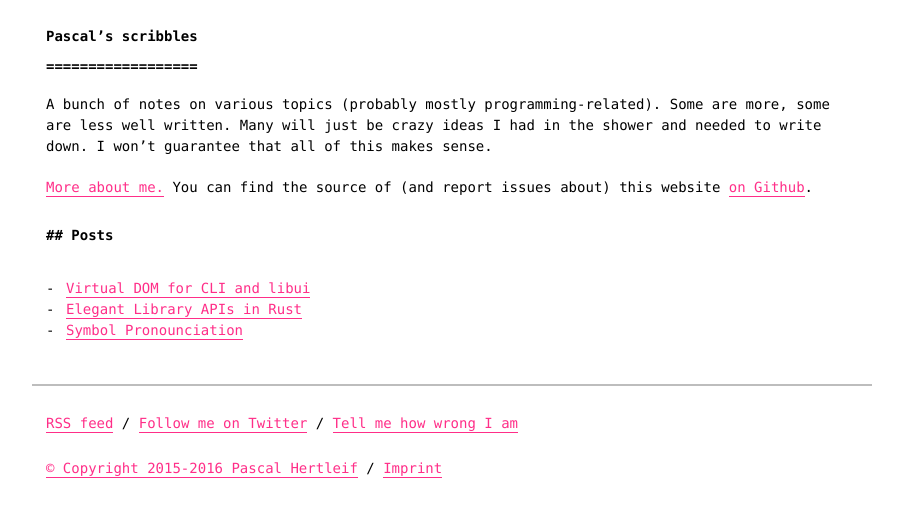
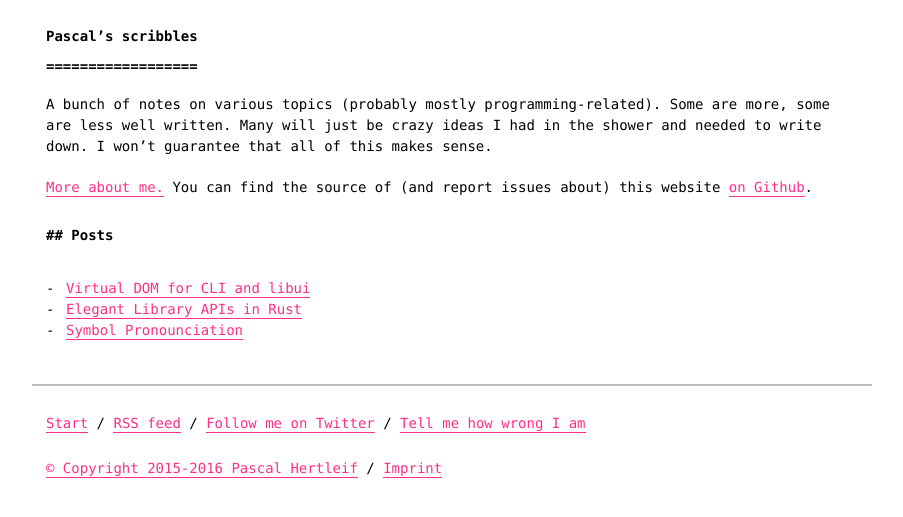
Before and after one commit to killercup/scribbles, a Jekyll site: the page built from README.md, in a window 1280 px wide. Shown: the top 517 px of the page, without its empty margins (188-1091 px from the left). Built offline with Jekyll 4.4.1, drawn with Linux system fonts in a browser that asks for light colours.

Commit message:
Add start link

```diff
--- a/_layouts/default.html
+++ b/_layouts/default.html
@@ -11,6 +11,8 @@
   </div>
   <footer class="container site-footer">
     <p>
+      <a href="{{ site.url }}">Start</a>
+      /
       <a href="{{ "/feed.xml" | prepend: site.baseurl }}">RSS feed</a>
       /
       <a href="https://twitter.com/{{site.author.twitter}}">Follow me on Twitter</a>
```
